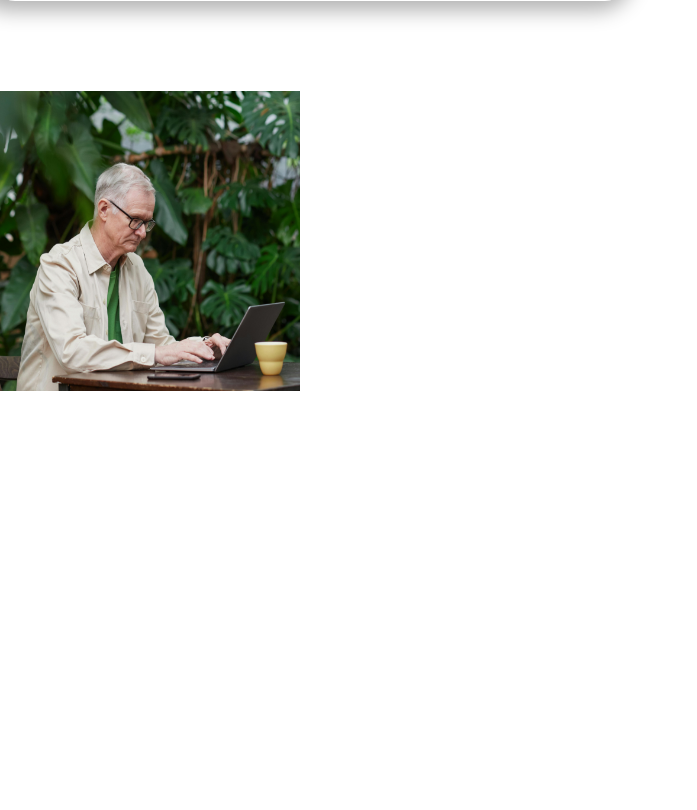
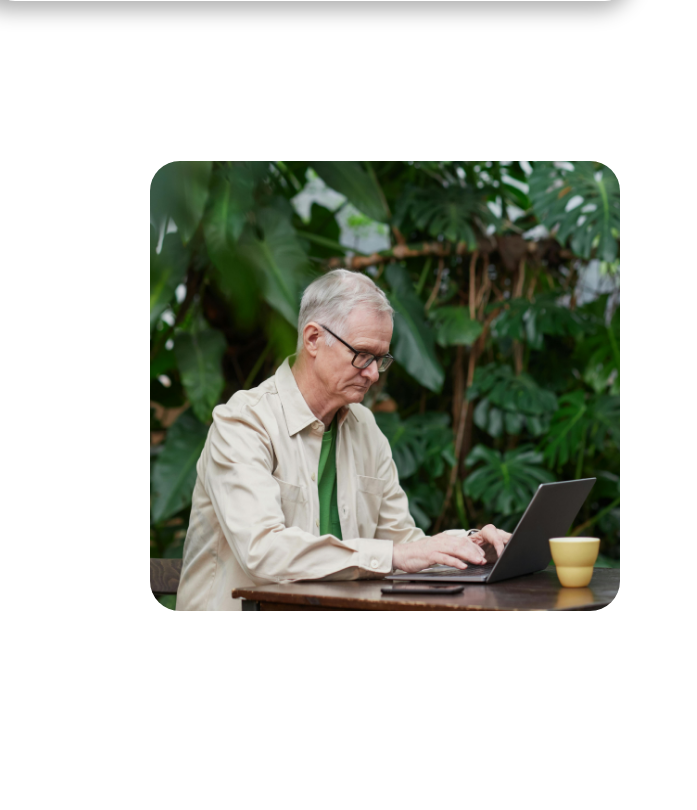
Before and after one commit to Yazan-ys202110319/CareerBridge, a Flask app: page / in a window 1280 px wide. Shown: the part 809-1619 px from the top of the page, without its empty margins (0-697 px from the left). Before the commit the page ends 1200 px from the top, so only its background shows below. Run offline with Flask 3, Linux system fonts and the light colour scheme.

Commit message:
Update landing_page.css

```diff
--- a/static/styles/landing_page.css
+++ b/static/styles/landing_page.css
@@ -74,6 +74,10 @@ html, body {
 }
 
 .laptop {
-    width: 300px;
-    height: 300px;
+    width: 470px;
+    height: 450px;
+    margin-left: 150px;
+    margin-top: 70px;
+    margin-bottom: 500px;
+    border-radius: 30px;
 }
```
